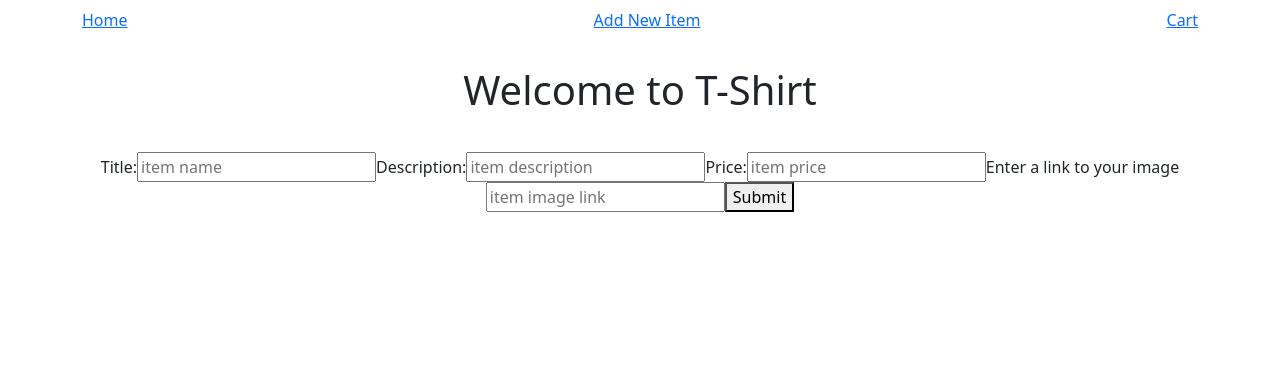
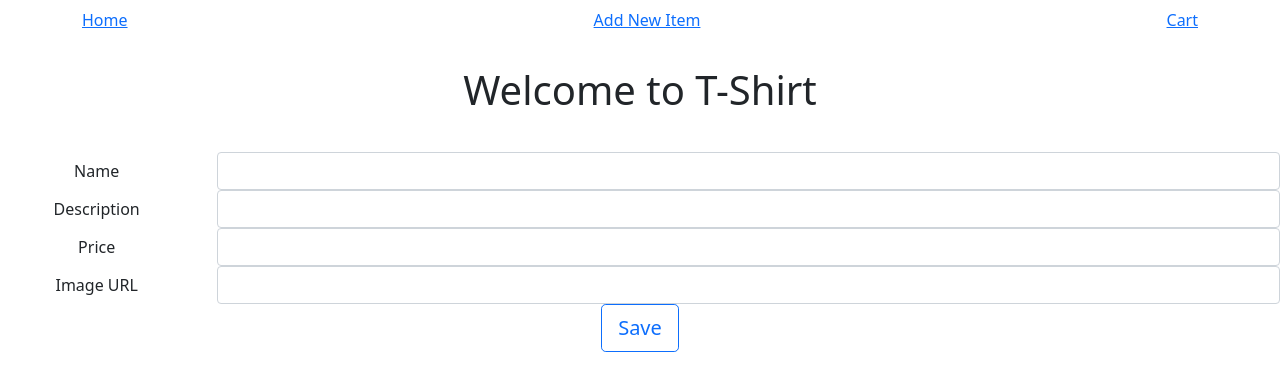
Before and after one commit to anfalfadhil/T-Shirt-Front-End, a React (Create React App) app in the folder t-shirt/: page /items/new in a window 1280 px wide. Shown: the top 390 px of the page. Built offline with nearby package versions, Linux system fonts and the light colour scheme.

Commit message:
:lipstick: Updated the new item form, now it has bootstrap

```diff
--- a/t-shirt/src/App.js
+++ b/t-shirt/src/App.js
@@ -3,9 +3,11 @@ import "./App.css";
 import { Link, Route, Switch } from "react-router-dom";
 import Items from "./components/Items";
 import ItemDetails from "./components/ItemDetails";
-import EditItemForm from "./components/EditItemForm";
+import NewItem from "./components/NewItem";
+import EditItem from "./components/EditItem";
 import OrderList from "./components/OrderList";
-import PostNewItem from "./components/PostNewItem";
+// import PostNewItem from "./components/PostNewItem";
+
 import Navbar from 'react-bootstrap/Navbar'
 import Container from "react-bootstrap/Container";
 
@@ -27,9 +29,9 @@ function App() {
 
             <Switch>
                 <Route path="/" exact component={Items} />
-                <Route path="/items/new" component={PostNewItem} />
+                <Route path="/items/new" component={NewItem} />
                 <Route path="/items/:id" exact component={ItemDetails} />
-                <Route path="/items/:id/edit" component={EditItemForm} />
+                <Route path="/items/:id/edit" component={EditItem} />
                 <Route path="/order" component={OrderList} />
             </Switch>
         </div>
--- /dev/null
+++ b/t-shirt/src/components/EditItem.js
@@ -0,0 +1,108 @@
+import axios from "axios";
+import React, { useState, useEffect } from "react";
+import { APIURL } from "../config.js";
+import Form from "react-bootstrap/Form";
+import Row from "react-bootstrap/Row";
+import Col from "react-bootstrap/Col";
+import Button from "react-bootstrap/Button";
+import { Redirect } from "react-router";
+
+function EditItem({ match }) {
+    const itemId = match.params.id;
+    const [name, setName] = useState("");
+    const [description, setDescription] = useState("");
+    const [price, setPrice] = useState("");
+    const [imageUrl, setImageUrl] = useState("");
+    const [returnedId, setReturnedId] = useState("");
+
+    useEffect(() => {
+        const url = `${APIURL}/items/${itemId}`;
+
+        axios
+            .get(url)
+            .then((res) => {
+                setName(res.data.name);
+                setDescription(res.data.description);
+                setPrice(res.data.price);
+            })
+            .catch((err) => console.log(err));
+    }, [itemId]);
+
+    const onSubmitFormHandler = () => {
+        const url = `${APIURL}/items/${itemId}`;
+        const updatedItem = {
+            name: name,
+            description: description,
+            price: price,
+        };
+
+        axios
+            .put(url, updatedItem)
+            .then((res) => {
+                setReturnedId(res.data._id);
+            })
+            .catch((err) => console.log(err));
+    };
+
+    if (returnedId) {
+        return <Redirect to={`/items/${itemId}`} />;
+    }
+
+    return (
+        <Form>
+            <Form.Group as={Row} controlId="nameInput">
+                <Form.Label column sm="2">
+                    Name
+                </Form.Label>
+                <Col sm="10">
+                    <Form.Control
+                        type="text"
+                        onChange={(e) => setName(e.target.value)}
+                        value={name}
+                    />
+                </Col>
+            </Form.Group>
+            <Form.Group as={Row} controlId="descriptionInput">
+                <Form.Label column sm="2">
+                    Description
+                </Form.Label>
+                <Col sm="10">
+                    <Form.Control
+                        type="text"
+                        onChange={(e) => setDescription(e.target.value)}
+                        value={description}
+                    />
+                </Col>
+            </Form.Group>
+            <Form.Group as={Row} controlId="priceInput">
+                <Form.Label column sm="2">
+                    Price
+                </Form.Label>
+                <Col sm="10">
+                    <Form.Control
+                        type="text"
+                        onChange={(e) => setPrice(e.target.value)}
+                        value={price}
+                    />
+                </Col>
+            </Form.Group>
+            <Form.Group as={Row} controlId="imageInput">
+                <Form.Label column sm="2">
+                    Image URL
+                </Form.Label>
+                <Col sm="10">
+                    <Form.Control
+                        type="text"
+                        onChange={(e) => setImageUrl(e.target.value)}
+                        value={imageUrl}
+                    />
+                </Col>
+            </Form.Group>
+            <Button variant="primary" onClick={onSubmitFormHandler}>
+                Save
+            </Button>
+        </Form>
+    );
+}
+
+export default EditItem;
--- a/t-shirt/src/components/EditItemForm.js
+++ b/t-shirt/src/components/NewItem.js
@@ -1,5 +1,5 @@
 import axios from "axios";
-import React, { useState, useEffect } from "react";
+import React, { useState } from "react";
 import { APIURL } from "../config.js";
 import Form from "react-bootstrap/Form";
 import Row from "react-bootstrap/Row";
@@ -7,49 +7,38 @@ import Col from "react-bootstrap/Col";
 import Button from "react-bootstrap/Button";
 import { Redirect } from "react-router";
 
-function EditItemForm({ match }) {
-    const itemId = match.params.id;
+const NewItem = () =>
+{
     const [name, setName] = useState("");
     const [description, setDescription] = useState("");
     const [price, setPrice] = useState("");
     const [imageUrl, setImageUrl] = useState("");
-    const [returnedId, setReturnedId] = useState("");
+    const [createdId, setCreatedId] = useState(null);
 
-    useEffect(() => {
-        const url = `${APIURL}/items/${itemId}`;
+    const handleSubmit = (e) =>
+    {
+        const url = `${APIURL}/items`;
 
-        axios
-            .get(url)
-            .then((res) => {
-                setName(res.data.name);
-                setDescription(res.data.description);
-                setPrice(res.data.price);
-            })
-            .catch((err) => console.log(err));
-    }, [itemId]);
-
-    const onSubmitFormHandler = () => {
-        const url = `${APIURL}/items/${itemId}`;
-        const updatedItem = {
+        const newItem =
+        {
             name: name,
             description: description,
             price: price,
+            image: imageUrl
         };
 
-        axios
-            .put(url, updatedItem)
-            .then((res) => {
-                setReturnedId(res.data._id);
-            })
-            .catch((err) => console.log(err));
-    };
+        axios.post(url, newItem)
+            .then(res => setCreatedId(res.data._id))
+            .catch((err) => console.log(err))
+    }
 
-    if (returnedId) {
-        return <Redirect to={`/items/${itemId}`} />;
+    if (createdId) {
+        return <Redirect to={`/items/${createdId}`} />;
     }
 
     return (
         <Form>
+
             <Form.Group as={Row} controlId="nameInput">
                 <Form.Label column sm="2">
                     Name
@@ -62,6 +51,7 @@ function EditItemForm({ match }) {
                     />
                 </Col>
             </Form.Group>
+
             <Form.Group as={Row} controlId="descriptionInput">
                 <Form.Label column sm="2">
                     Description
@@ -74,6 +64,7 @@ function EditItemForm({ match }) {
                     />
                 </Col>
             </Form.Group>
+
             <Form.Group as={Row} controlId="priceInput">
                 <Form.Label column sm="2">
                     Price
@@ -86,6 +77,7 @@ function EditItemForm({ match }) {
                     />
                 </Col>
             </Form.Group>
+
             <Form.Group as={Row} controlId="imageInput">
                 <Form.Label column sm="2">
                     Image URL
@@ -98,11 +90,53 @@ function EditItemForm({ match }) {
                     />
                 </Col>
             </Form.Group>
-            <Button variant="primary" onClick={onSubmitFormHandler}>
+
+            <Button variant="outline-primary" size="lg" onClick={handleSubmit}>
                 Save
             </Button>
+
         </Form>
-    );
-}
+    )
+    // <form onSubmit={handleSubmit}>
+    //     <label htmlFor="title">Title:</label>
+    //     <input
+    //         placeholder="item name"
+    //         value={item.name}
+    //         title="title"
+    //         onChange={handleChange}
+    //         required
+    //         id="name"
+    //         name="name"
+    //     />
+    //     <label htmlFor="description">Description:</label>
+    //     <input
+    //         placeholder="item description"
+    //         value={item.description}
+    //         name="description"
+    //         onChange={handleChange}
+    //         id="description"
+    //     />
 
-export default EditItemForm;
+    //     <label htmlFor="price">Price:</label>
+    //     <input
+    //         placeholder="item price"
+    //         value={item.price}
+    //         name="price"
+    //         onChange={handleChange}
+    //         id="price"
+    //     />
+
+    //     <label htmlFor="image-link">Enter a link to your image</label>
+    //     <input
+    //         placeholder="item image link"
+    //         value={item.image}
+    //         name="image"
+    //         onChange={handleChange}
+    //         id="image"
+    //     />
+
+    //     <button type="submit">Submit</button>
+    // </form>
+};
+
+export default NewItem;
--- a/t-shirt/src/components/NewItemForm.js
+++ /dev/null
@@ -1,44 +0,0 @@
-const NewItemForm = ({ item, handleSubmit, handleChange }) => (
-    <form onSubmit={handleSubmit}>
-        <label htmlFor="title">Title:</label>
-        <input
-            placeholder="item name"
-            value={item.name}
-            title="title"
-            onChange={handleChange}
-            required
-            id="name"
-            name="name"
-        />
-        <label htmlFor="description">Description:</label>
-        <input
-            placeholder="item description"
-            value={item.description}
-            name="description"
-            onChange={handleChange}
-            id="description"
-        />
-
-        <label htmlFor="price">Price:</label>
-        <input
-            placeholder="item price"
-            value={item.price}
-            name="price"
-            onChange={handleChange}
-            id="price"
-        />
-
-        <label htmlFor="image-link">Enter a link to your image</label>
-        <input
-            placeholder="item image link"
-            value={item.image}
-            name="image"
-            onChange={handleChange}
-            id="image"
-        />
-
-        <button type="submit">Submit</button>
-    </form>
-);
-
-export default NewItemForm;
```
Also changed, not shown: t-shirt/src/components/PostNewItem.js (line endings or trailing spaces).
